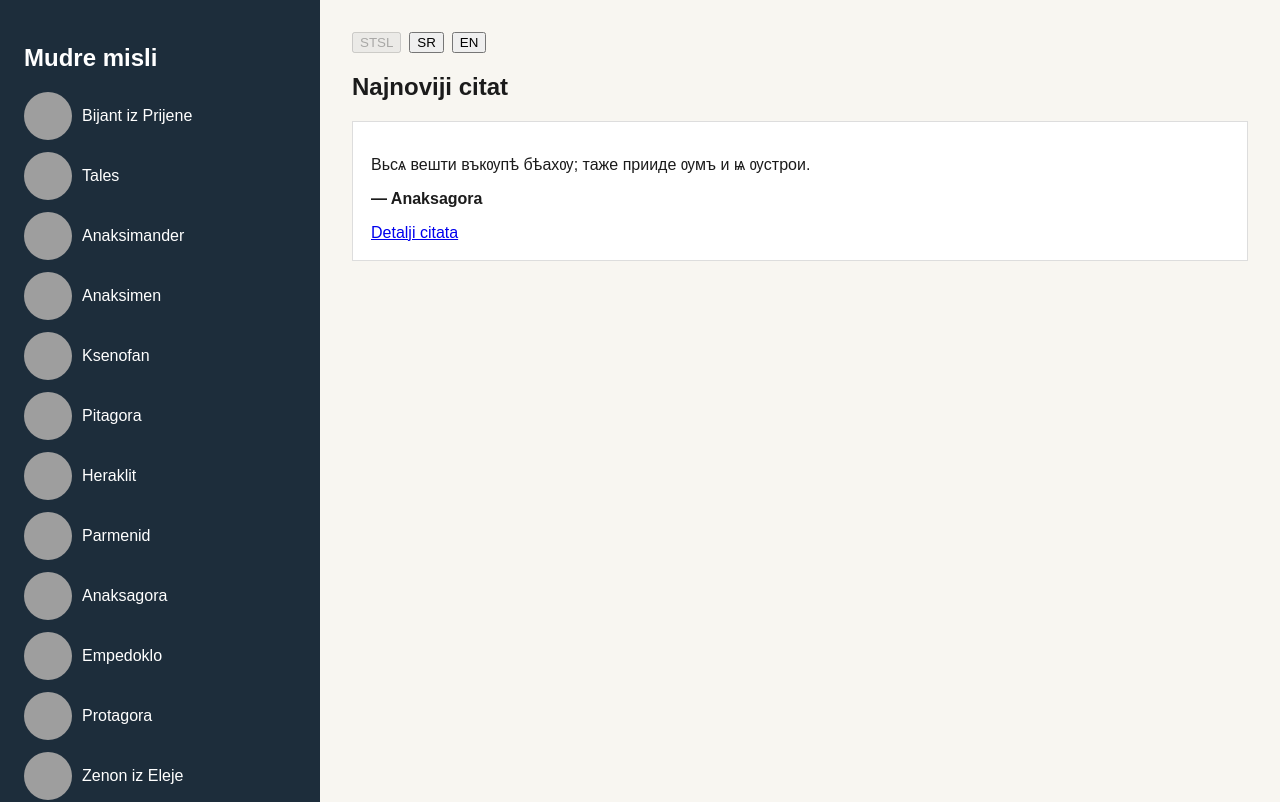
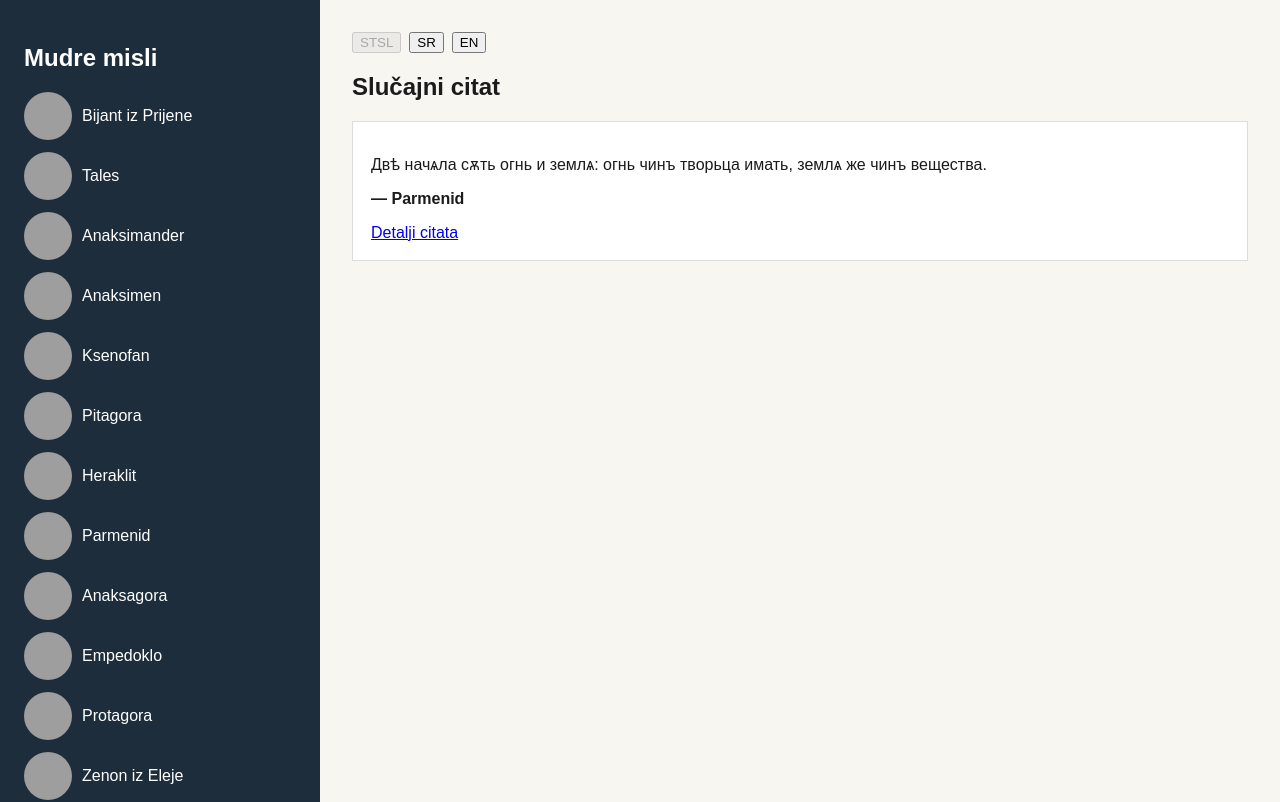
Before and after one commit to mudroljub/mudre-misli, a Next.js app: page / in a window 1280 px wide. Shown: the top 802 px of the page. Built offline with nearby package versions, Linux system fonts and the light colour scheme; grey boxes are pictures that could not be loaded.

Commit message:
- dodati na naslovnu stranicu random citat

```diff
--- a/app/page.tsx
+++ b/app/page.tsx
@@ -2,7 +2,8 @@ import { quotesData } from '../lib/data';
 import HomeContent from '../components/HomeContent';
 
 export default function HomePage() {
-  const featured = quotesData.find((entry) => entry.author === 'Gautama Buddha') ?? quotesData[0];
+  const randomIndex = Math.floor(Math.random() * quotesData.length);
+  const featured = quotesData[randomIndex];
 
   if (!featured) {
     return <main className="content">Nema dostupnih citata.</main>;
--- a/components/HomeContent.tsx
+++ b/components/HomeContent.tsx
@@ -19,7 +19,7 @@ export default function HomeContent({ featured }: HomeContentProps) {
       <Sidebar />
       <section className="content">
         <LanguageSwitcher currentLang={language} onChange={setLanguage} />
-        <h2>Najnoviji citat</h2>
+        <h2>Slučajni citat</h2>
         <div className="quote-card">
           <p>{getTextForLanguage(featured, language)}</p>
           <p className="author-line">— {featured.author}</p>
--- a/components/Sidebar.tsx
+++ b/components/Sidebar.tsx
@@ -4,7 +4,7 @@ import { authors, authorsData, authorSlugs } from '../lib/data';
 export default function Sidebar() {
   return (
     <aside className="sidebar">
-      <h1>Mudre misli</h1>
+      <h1><Link href="/">Mudre misli</Link></h1>
       <nav>
         {authors.map((author) => {
           const metadata = authorsData[author];
```
Also changed, not shown: 1 other file (tests, documents, lock files or other folders).
